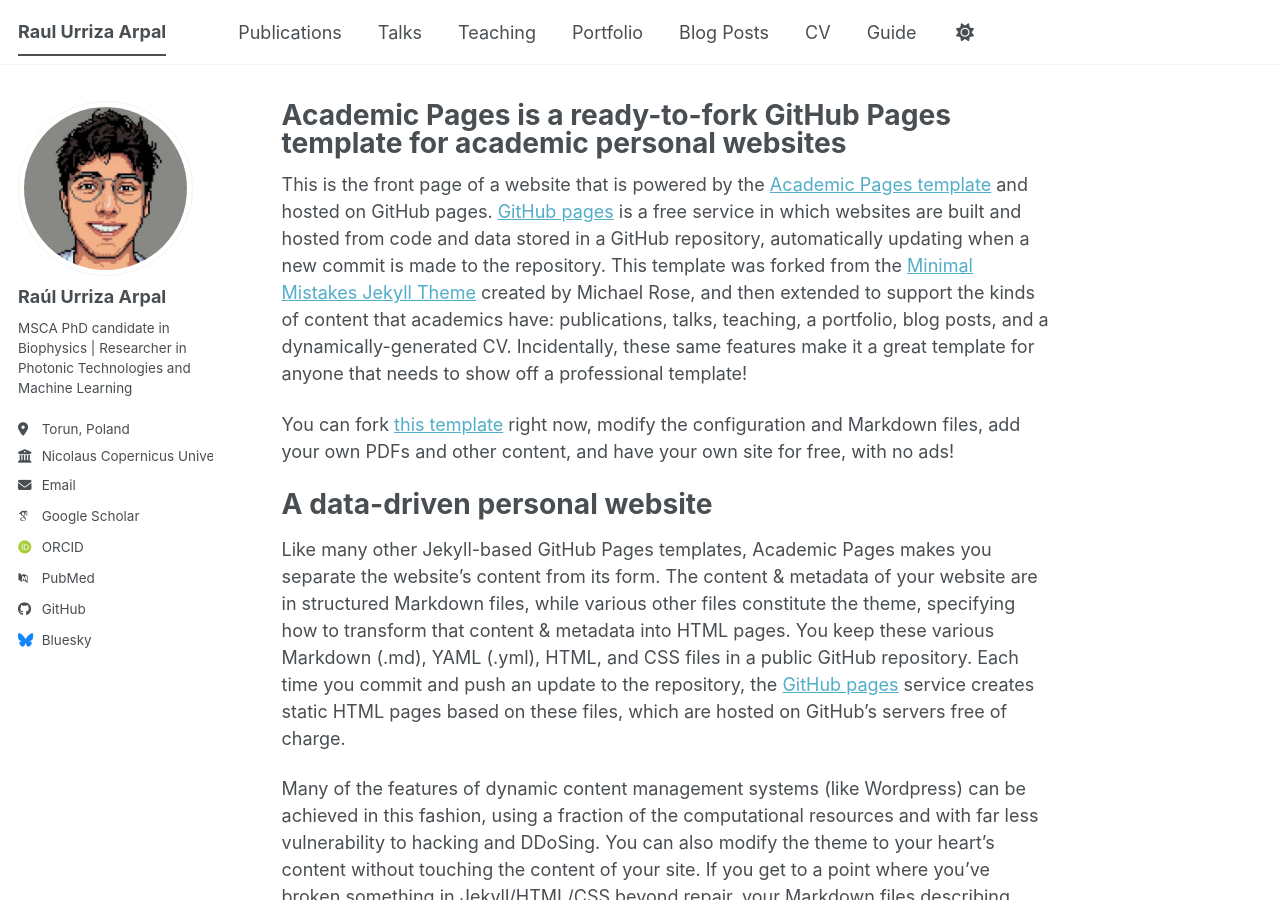
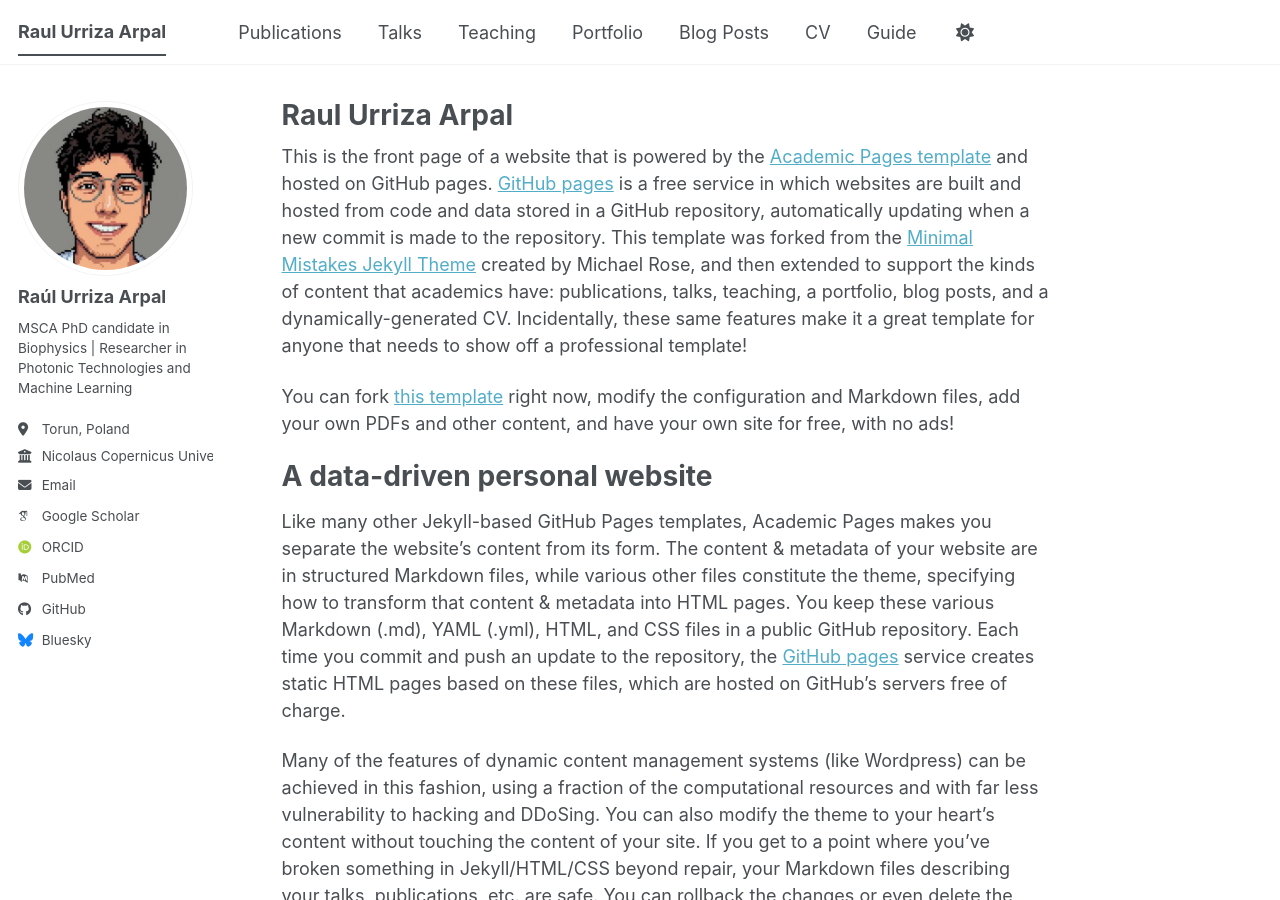
Before and after one commit to RaulUrriza/raulurriza.github.io, a Jekyll site: the page built from _pages/about.md, in a window 1280 px wide and 900 px high. Built offline with Jekyll 4.4.1, drawn with Linux system fonts in a browser that asks for light colours; some web fonts are replaced; a script bundle is joined from its source files by our own code; library files that are not in the unit come from our copies.

Commit message:
Update about.md

```diff
--- a/_pages/about.md
+++ b/_pages/about.md
@@ -1,6 +1,6 @@
 ---
 permalink: /
-title: "Academic Pages is a ready-to-fork GitHub Pages template for academic personal websites"
+title: "Raul Urriza Arpal"
 author_profile: true
 redirect_from:
   - /about/
```
